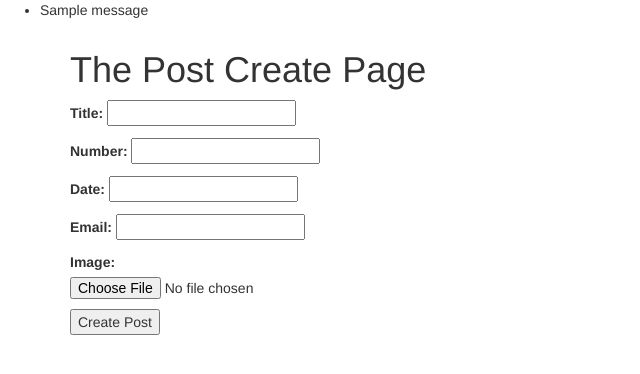
After one commit to yalghanim/drill, a Django app: page /create/ in a window 1280 px wide. The commit adds this page. Shown: the top 374 px of the page, without its empty margins (0-640 px from the left). Run offline with Django 3.2, Linux system fonts and the light colour scheme; one stand-in notice (Sample message) is shown; some libraries are stand-ins or nearby versions.

Commit message:
brought up-to-date with other project(bootstrap, dynamic URLs, creation page and all that) git push

```diff
--- a/drill/urls.py
+++ b/drill/urls.py
@@ -16,8 +16,14 @@ Including another URLconf
 from django.conf.urls import url, include
 from django.contrib import admin
 from homebrew import views
+from django.conf import settings
+from django.conf.urls.static import static
 
 urlpatterns = [
     url(r'^admin/', admin.site.urls),
-    url(r'^', include('homebrew.urls')),
+    url(r'^', include('homebrew.urls', namespace="homebrew")),
 ]
+
+if settings.DEBUG:
+	urlpatterns+=static(settings.STATIC_URL, document_root=settings.STATIC_ROOT)
+	urlpatterns+=static(settings.MEDIA_URL, document_root=settings.MEDIA_ROOT)
--- /dev/null
+++ b/homebrew/create.py
@@ -0,0 +1,7 @@
+from django import forms
+from .models import Brew
+
+class PostForm(forms.ModelForm):
+	class Meta:
+		model = Brew
+		fields = ['title', 'number', 'date', 'email', 'image']
--- a/homebrew/models.py
+++ b/homebrew/models.py
@@ -1,13 +1,18 @@
 from django.db import models
+from django.core.urlresolvers import reverse
 
 class Brew(models.Model):
 	title = models.CharField(max_length=50)
 	number = models.IntegerField()
 	date = models.DateField()
 	email = models.EmailField()
+	image = models.ImageField(null=True, blank=True, upload_to="post_images")
 
 	def __str__(self):
 		return self.title
 
+	def absurl(self):
+		return reverse("homebrew:intlink", kwargs={"post_number": self.id})
+
 
 # Create your models here.
--- /dev/null
+++ b/homebrew/static/css/base.css
@@ -0,0 +1,3 @@
+h1 {
+	color:cadetblue;
+}
--- /dev/null
+++ b/homebrew/templates/base.html
@@ -0,0 +1,27 @@
+<!DOCTYPE html>
+{% load static %}
+<html lang="en">
+<head>
+    <meta charset="UTF-8">
+    <title>
+    {% block title %}
+
+    {% endblock title %}
+    </title>
+    <link rel="stylesheet" href="https://maxcdn.bootstrapcdn.com/bootstrap/3.3.7/css/bootstrap.min.css" integrity="sha384-BVYiiSIFeK1dGmJRAkycuHAHRg32OmUcww7on3RYdg4Va+PmSTsz/K68vbdEjh4u" crossorigin="anonymous">
+    <style>
+    {% block style %}
+
+    {% endblock style %}
+    </style>
+</head>
+<body>
+{% include "messages.html" %}
+<div class="container">
+    {% block content %}
+
+    {% endblock content %}
+</div>
+ <script src="https://maxcdn.bootstrapcdn.com/bootstrap/3.3.7/js/bootstrap.min.js" integrity="sha384-Tc5IQib027qvyjSMfHjOMaLkfuWVxZxUPnCJA7l2mCWNIpG9mGCD8wGNIcPD7Txa" crossorigin="anonymous"></script>
+</body>
+</html>
--- /dev/null
+++ b/homebrew/templates/create.html
@@ -0,0 +1,16 @@
+{% extends "base.html" %}
+
+{% block title %}
+CREATION
+{% endblock title %}
+
+{% block content %}
+
+<form action="{% url 'homebrew:create' %}" method="POST" enctype="multipart/form-data">
+	{% csrf_token %}
+    <h1>The Post {{title}} Page</h1>
+    {{form.as_p}}
+    <input type="submit" value="Create Post">
+ </form>
+
+{% endblock content %}
--- /dev/null
+++ b/homebrew/templates/messages.html
@@ -0,0 +1,7 @@
+    {% if messages %}
+    <ul class="messages">
+        {% for message in messages %}
+        <li{% if message.tags %} class="{{ message.tags }}"{% endif %}>{{ message }}</li>
+        {% endfor %}
+    </ul>
+    {% endif %}
--- a/homebrew/urls.py
+++ b/homebrew/urls.py
@@ -6,6 +6,10 @@ urlpatterns = [
     url(r'^fourth/', views.fourth, name="fourth"),
     url(r'^day/', views.day, name="day"),
     url(r'^task/', views.task, name="task"),
-    url(r'^all/', views.allobj, name="allobj"),
-    url(r'^intlink/(?P<post_number>\d+)/$', views.intlink, name="intlink")
+    url(r'^all/$', views.allobj, name="allobj"),
+    url(r'^intlink/(?P<post_number>\d+)/$', views.intlink, name="intlink"),
+    url(r'^create/', views.create, name="create"),
+    url(r'^update/(?P<post_number>\d+)/$', views.update, name="update"),
+    url(r'^delete/(?P<post_number>\d+)/$', views.delete, name="delete"),
+
 ]
--- a/homebrew/views.py
+++ b/homebrew/views.py
@@ -1,7 +1,10 @@
-from django.shortcuts import render
+from django.shortcuts import render, redirect
 from django.http import HttpResponse
 from .models import Brew
 from django.shortcuts import get_object_or_404
+from .create import PostForm
+from django.contrib import messages
+from django.core.paginator import Paginator, EmptyPage, PageNotAnInteger
 
 def home(request):
 	return HttpResponse("<h1>Hello World</h1>")
@@ -11,16 +14,58 @@ def day(request):
 	return HttpResponse("<h1>Day</h1>")
 def task(request):
 	return HttpResponse("<h1>Task</h1>")
+
 def allobj(request):
-	post_list = Brew.objects.all()
+	post_list = Brew.objects.all() #.order_by("-date","-title") #ordering by list & title
+
+	paginator = Paginator(post_list, 4)
+	page = request.GET.get("page")
+	try:
+		posts = paginator.page(page)
+	except PageNotAnInteger:
+		posts = paginator.page(1)
+	except EmptyPage:
+		posts = paginator.page(paginator.num_pages)
 	context = {
-	"post_list": post_list,
+	"post_list": posts,
 	}
 	return render(request, 'allobj.html', context)
 
 def intlink(request, post_number):
 	obj = get_object_or_404(Brew, id = post_number)
 	context = {
-	"input": obj
+	"input": obj,
 	}
 	return render(request, 'oneobj.html', context)
+
+def create(request):
+	form = PostForm(request.POST or None, request.FILES or None)
+	if form.is_valid():
+		form.save()
+		messages.success(request, "Welcome to the world, Instance.")
+		return redirect("homebrew:allobj")
+	context = {
+	"title": "Create",
+	"form": form,
+	}
+	return render(request, 'create.html', context)
+
+def update(request, post_number):
+	instance = get_object_or_404(Brew, id=post_number)
+	form = PostForm(request.POST or None, request.FILES or None, instance = instance)
+	if form.is_valid():
+		form.save()
+		messages.success(request, "Ta3deel!")
+		return redirect(instance.absurl())
+	context = {
+	"form": form,
+	"instance": instance,
+	"title": "Update",
+	}
+	return render(request, 'update.html', context)
+
+def delete(request, post_number):
+    instance = get_object_or_404(Post, id=post_number)
+    instance.delete()
+    messages.success(request, "Bye!")
+    return redirect("homebrew:allobj")
```
Also changed, not shown: drill/settings.py (+7 -0 lines), homebrew/templates/allobj.html (+40 -30 lines), homebrew/templates/oneobj.html (+12 -27 lines), homebrew/templates/update.html (added, +16 -0 lines), db.sqlite3, homebrew/migrations/0002_brew_image.py (added), media/post_images/Kuwait.jpg (added), media/post_images/flamingos_kuwait.jpg (added).
